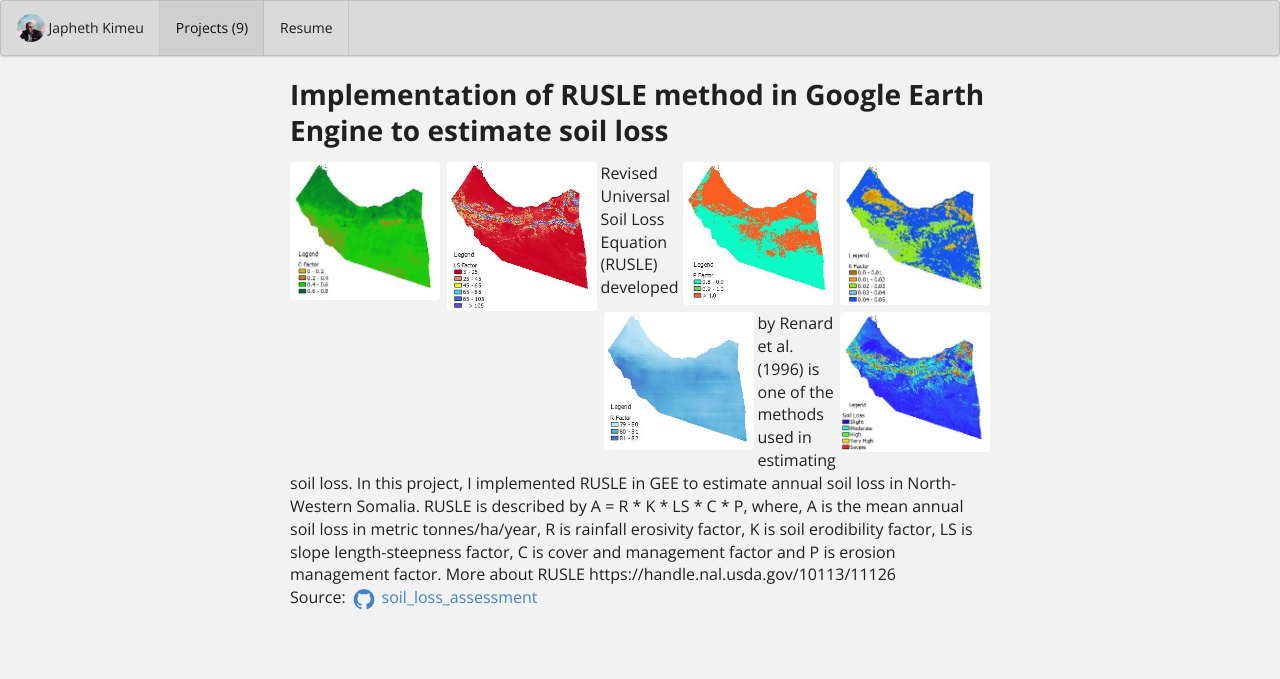
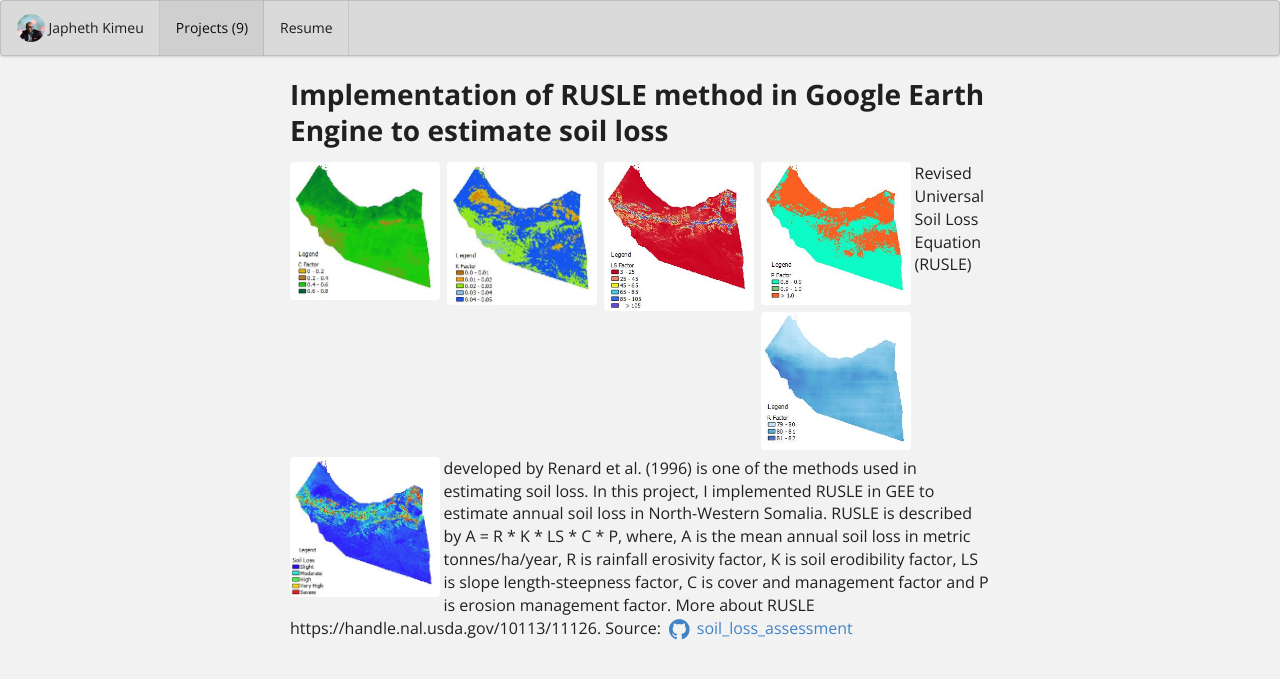
Before and after one commit to japhethkimeu/japhethkimeu.github.io, a Jekyll site: the page built from projects/project-3.md, in a window 1280 px wide. Shown: the top 679 px of the page. Built offline with Jekyll 4.4.1, drawn with Linux system fonts in a browser that asks for light colours.

Commit message:
Update project-3.md

```diff
--- a/projects/project-3.md
+++ b/projects/project-3.md
@@ -13,28 +13,24 @@
   - land degradation
 summary: Estimating soil loss using RUSLE in Google Earth Engine.
 ---
-<section>
- <div class="ui small rounded images">
+<div class="ui small rounded images">
   <img align="left" class="ui image" src="../images/C.JPG">
  </div>
- <div class="ui small rounded images">
-  <img align="right" class="ui image" src="../images/K.JPG">
+<div class="ui small rounded images">
+  <img align="left" class="ui image" src="../images/K.JPG">
  </div>
- <div class="ui small rounded images">
+<div class="ui small rounded images">
   <img align="left" class="ui image" src="../images/LS.JPG">
  </div>
- <div class="ui small rounded images">
-  <img align="right" class="ui image" src="../images/P.JPG">
+<div class="ui small rounded images">
+  <img align="left" class="ui image" src="../images/P.JPG">
  </div>
- <div class="ui small rounded images">
+<div class="ui small rounded images">
   <img align="left" class="ui image" src="../images/R.JPG">
  </div>
- <div class="ui small rounded images">
-  <img align="right" class="ui image" src="../images/annual_soil_loss.JPG">
+<div class="ui small rounded images">
+  <img align="left" class="ui image" src="../images/annual_soil_loss.JPG">
  </div>
-</section>
-<section>
-  <p> Revised Universal Soil Loss Equation (RUSLE) developed by Renard et al. (1996) is one of the methods used in estimating soil loss. In this project, I implemented RUSLE in GEE to estimate annual soil loss in North-Western Somalia. RUSLE is described by A = R * K * LS * C * P, where, A is the mean annual soil loss in metric tonnes/ha/year, R is rainfall erosivity factor, K is soil erodibility factor, LS is slope length-steepness factor, C is cover and management factor and P is erosion management factor. More about RUSLE https://handle.nal.usda.gov/10113/11126
-  </p>
-</section>
+
+Revised Universal Soil Loss Equation (RUSLE) developed by Renard et al. (1996) is one of the methods used in estimating soil loss. In this project, I implemented RUSLE in GEE to estimate annual soil loss in North-Western Somalia. RUSLE is described by A = R * K * LS * C * P, where, A is the mean annual soil loss in metric tonnes/ha/year, R is rainfall erosivity factor, K is soil erodibility factor, LS is slope length-steepness factor, C is cover and management factor and P is erosion management factor. More about RUSLE https://handle.nal.usda.gov/10113/11126.
 Source: <a href="https://github.com/japhethkimeu/soil_loss_estimation"><i class="large github icon "></i>soil_loss_assessment</a>
```
